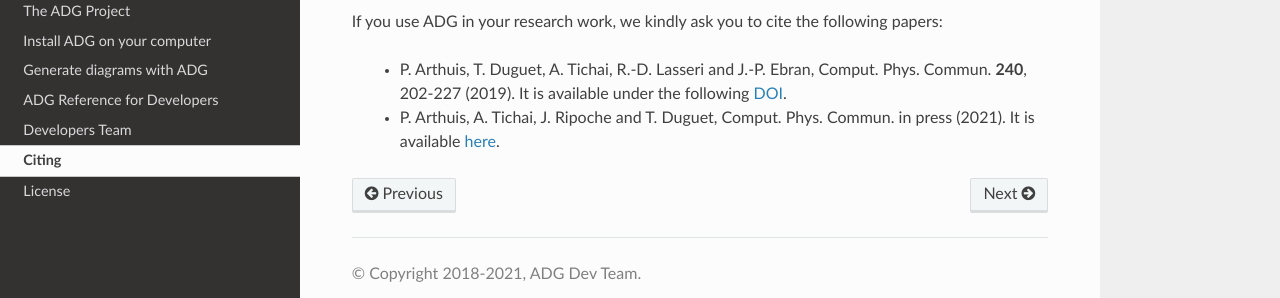
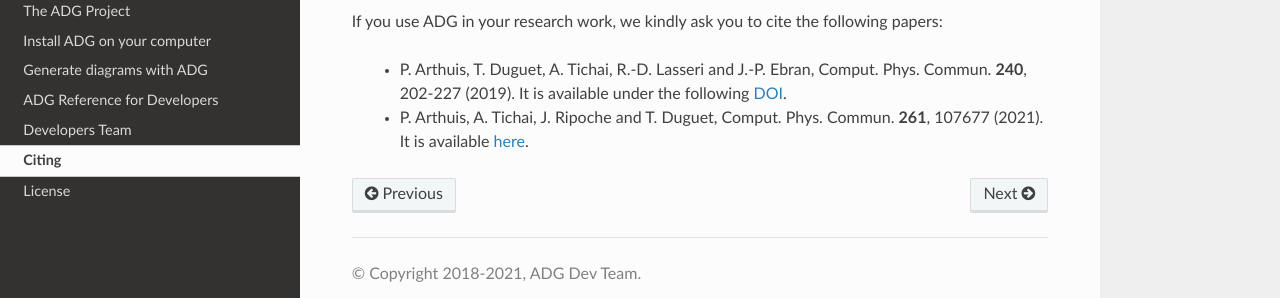
Before and after one commit to adgproject/adg, a Sphinx documentation site: the page built from doc/citing.rst, in a window 1280 px wide. Shown: the part 150-448 px from the top of the page. Built offline with Sphinx 7.4.7 and the Read the Docs theme 2.0.0, drawn with Linux system fonts in a browser that asks for light colours.

Commit message:
Update CPC2 references for citation

```diff
--- a/doc/citing.rst
+++ b/doc/citing.rst
@@ -7,7 +7,7 @@ papers:
     Comput. Phys. Commun. **240**, 202-227 (2019). It is available under the
     following DOI_.
   - P. Arthuis, A. Tichai, J. Ripoche and T. Duguet,
-    Comput. Phys. Commun. in press (2021). It is available here_.
+    Comput. Phys. Commun. **261**, 107677 (2021). It is available here_.
 
 .. _DOI: https://doi.org/10.1016/j.cpc.2018.11.023
 .. _here: https://doi.org/10.1016/j.cpc.2020.107677
```
Also changed, not shown: README.md (+1 -1 lines).
